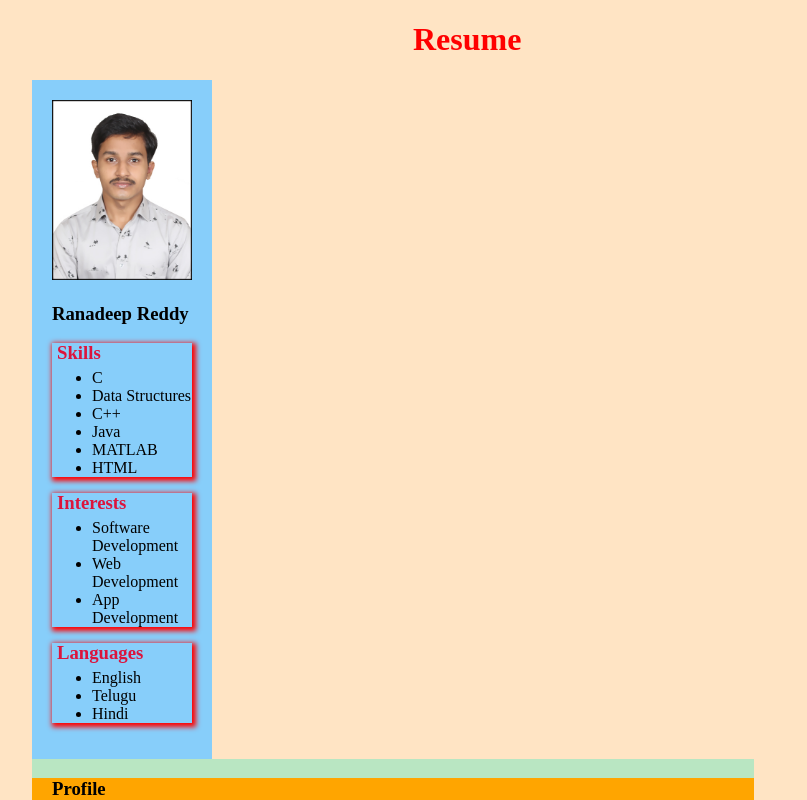
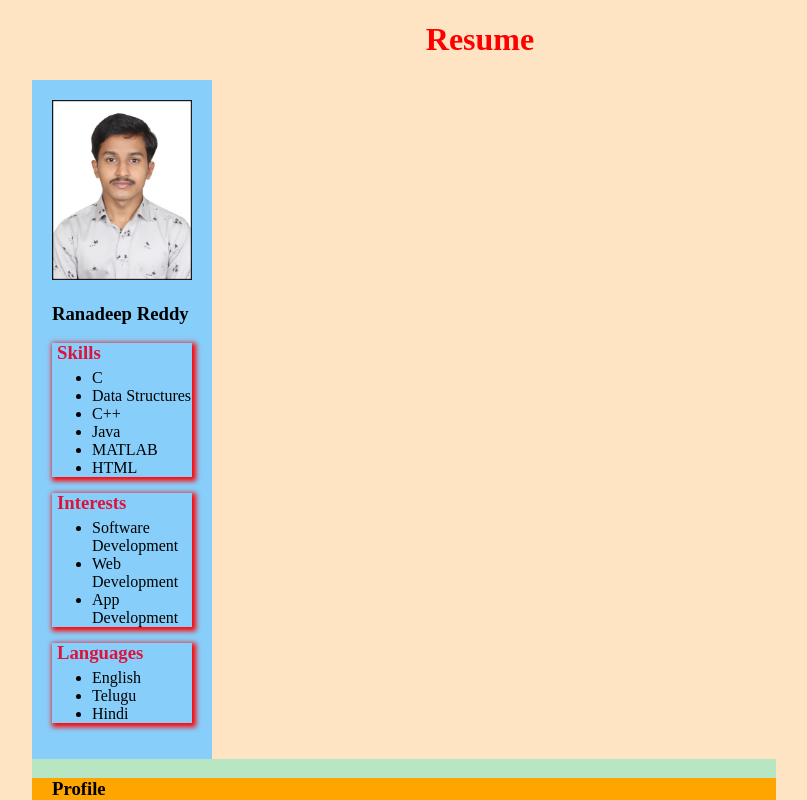
Before and after one commit to ranadeeps/ranadeeps.Ranadeep_Resume, a plain HTML site: page index.html in a window 1280 px wide. Shown: the top 800 px of the page, without its empty margins (160-967 px from the left). Drawn offline with Linux system fonts and the light colour scheme.

Commit message:
Second Commit

```diff
--- a/CSS/style.css
+++ b/CSS/style.css
@@ -7,7 +7,7 @@ p {
 }
 body {
   margin-left: 15%;
-  margin-right: 17%;
+  margin-right: 15%;
   background-color: bisque;
 }
 .sideBar {
```
